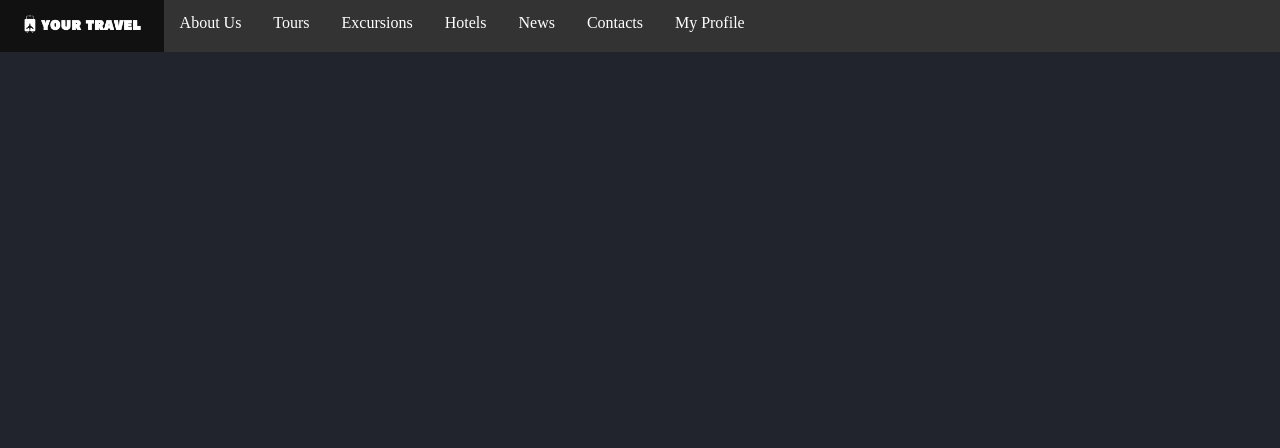
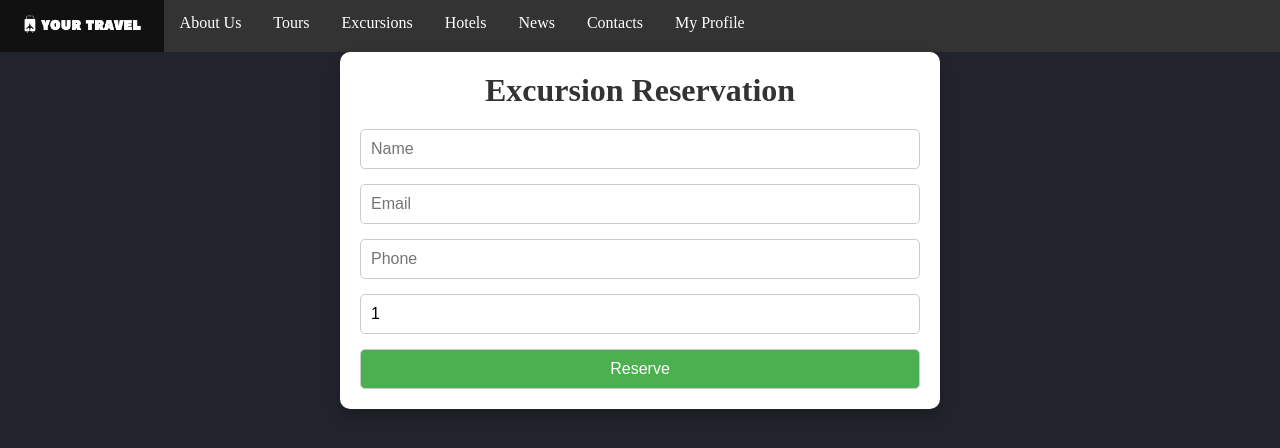
Before and after one commit to marianamrn/travel-agency, a Vue app: page /reserveExcursions/1 in a window 1280 px wide. Shown: the top 448 px of the page. Built offline with nearby package versions, Linux system fonts and the light colour scheme; sample sign-in values are in the browser's storage.

Commit message:
Add functional to reserve excursions

```diff
--- a/src/components/ExcursionDetail.vue
+++ b/src/components/ExcursionDetail.vue
@@ -57,7 +57,7 @@
         this.$router.push('/login');
         return;
       }
-        this.$router.push(`/reserve/${this.$route.params.id}`);
+      this.$router.push(`/reserveExcursions/${this.$route.params.id}`);
     },
     nextSlide() {
       if (this.excursion.images.length > 0) {
--- /dev/null
+++ b/src/components/ExcursionReservation.vue
@@ -0,0 +1,116 @@
+<template>
+    <div class="reservation">
+      <h1>Excursion Reservation</h1>
+      <form @submit.prevent="reserveExcursion">
+        <input type="text" v-model="name" placeholder="Name" required />
+        <input type="email" v-model="email" placeholder="Email" required />
+        <input type="tel" v-model="phone" placeholder="Phone" required />
+        <input type="number" v-model="participants" placeholder="Participants" required min="1" />
+        <button type="submit">Reserve</button>
+        <p v-if="error" class="error">{{ error }}</p>
+        <p v-if="success" class="success">{{ success }}</p>
+      </form>
+    </div>
+  </template>
+
+  <script>
+  import axios from 'axios';
+  import { getUser, isAuthenticated } from '@/auth';
+
+  export default {
+    data() {
+      return {
+        name: '',
+        email: '',
+        phone: '',
+        participants: 1,
+        error: '',
+        success: ''
+      };
+    },
+    created() {
+      if (!isAuthenticated()) {
+        this.$router.push('/login');
+      }
+    },
+    methods: {
+      reserveExcursion() {
+        const userId = getUser().id;
+        const excursionId = this.$route.params.id;
+
+        axios.post('http://localhost/api/excursion_reserve.php', {
+          userId,
+          excursionId,
+          name: this.name,
+          email: this.email,
+          phone: this.phone,
+          participants: this.participants
+        })
+        .then(response => {
+          if (response.data.success) {
+            this.success = 'Reservation successful';
+            this.error = '';
+          } else {
+            this.error = response.data.message;
+            this.success = '';
+          }
+        })
+        .catch(error => {
+          this.error = 'Error connecting to the server.';
+          this.success = '';
+        });
+      }
+    }
+  };
+  </script>
+
+  <style scoped>
+  .reservation {
+    max-width: 600px;
+    margin: 0 auto;
+    padding: 20px;
+    background-color: #fff;
+    border-radius: 10px;
+    box-shadow: 0 8px 16px rgba(0, 0, 0, 0.2);
+  }
+
+  .reservation h1 {
+    text-align: center;
+    margin-bottom: 20px;
+    font-size: 2rem;
+    color: #333;
+  }
+
+  .reservation form {
+    display: flex;
+    flex-direction: column;
+    gap: 15px;
+  }
+
+  .reservation input,
+  .reservation button {
+    padding: 10px;
+    font-size: 1rem;
+    border: 1px solid #ccc;
+    border-radius: 5px;
+  }
+
+  .reservation button {
+    background-color: #4CAF50;
+    color: #fff;
+    cursor: pointer;
+    transition: background-color 0.3s;
+  }
+
+  .reservation button:hover {
+    background-color: #45a049;
+  }
+
+  .reservation .error {
+    color: #ff0000;
+  }
+
+  .reservation .success {
+    color: #4CAF50;
+  }
+  </style>
--- a/src/router.js
+++ b/src/router.js
@@ -12,6 +12,7 @@ import Register from './components/Register.vue';
 import TourDetail from './components/TourDetail.vue';
 import TourReservation from './components/TourReservation.vue';
 import ExcursionDetail from './components/ExcursionDetail.vue';
+import ExcursionReservation from './components/ExcursionReservation.vue';
 
 const routes = [
   { path: '/', component: Home },
@@ -26,9 +27,9 @@ const routes = [
   { path: '/register', component: Register },
   { path: '/tour/:id', component: TourDetail, props: true },
   { path: '/reserveTours/:id', component: TourReservation, props: true },
-  { path: '/excursion/:id', component: ExcursionDetail, props: true }
+  { path: '/excursion/:id', component: ExcursionDetail, props: true },
+  { path: '/reserveExcursions/:id', component: ExcursionReservation, props: true }
 ];
-
 
 const router = createRouter({
   history: createWebHistory(),
```
Lines whose indentation alone changed are shown as unchanged.
